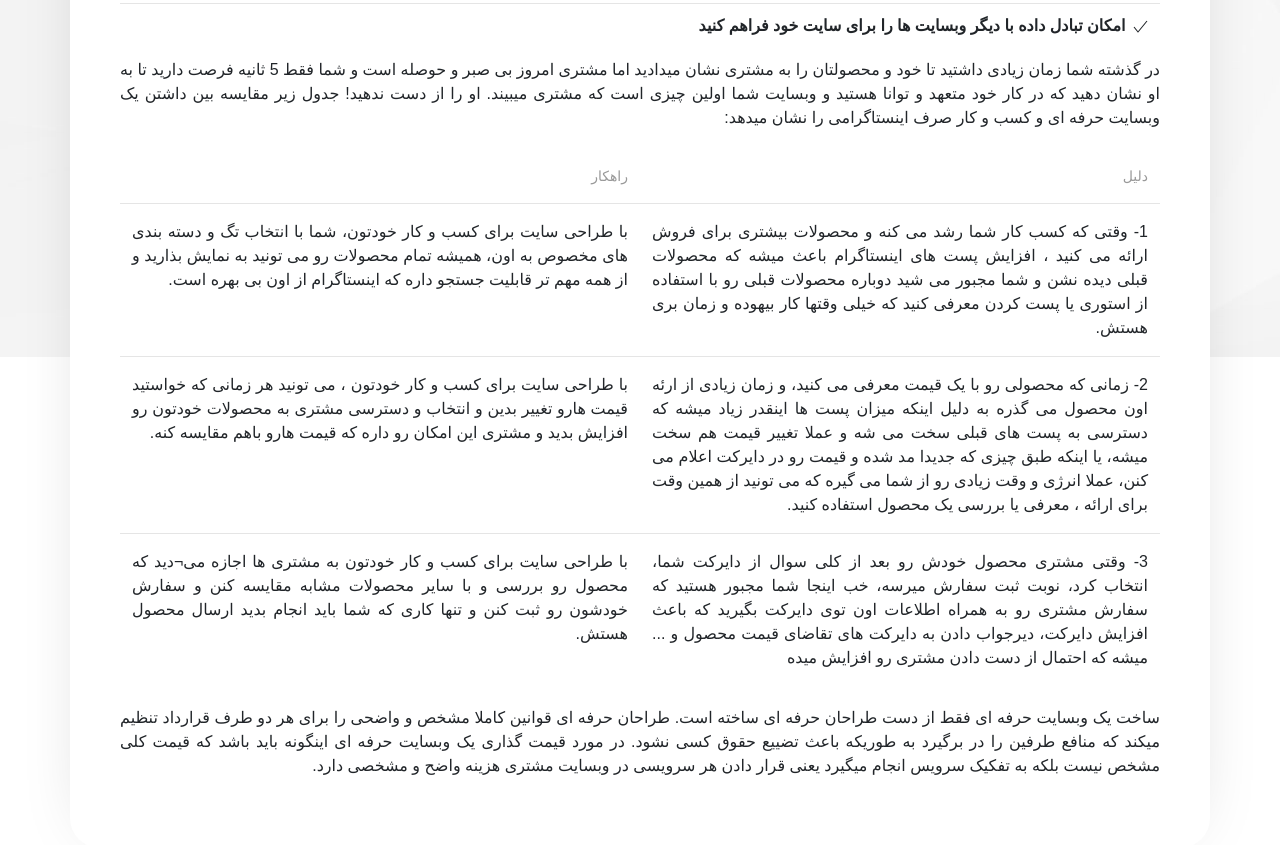
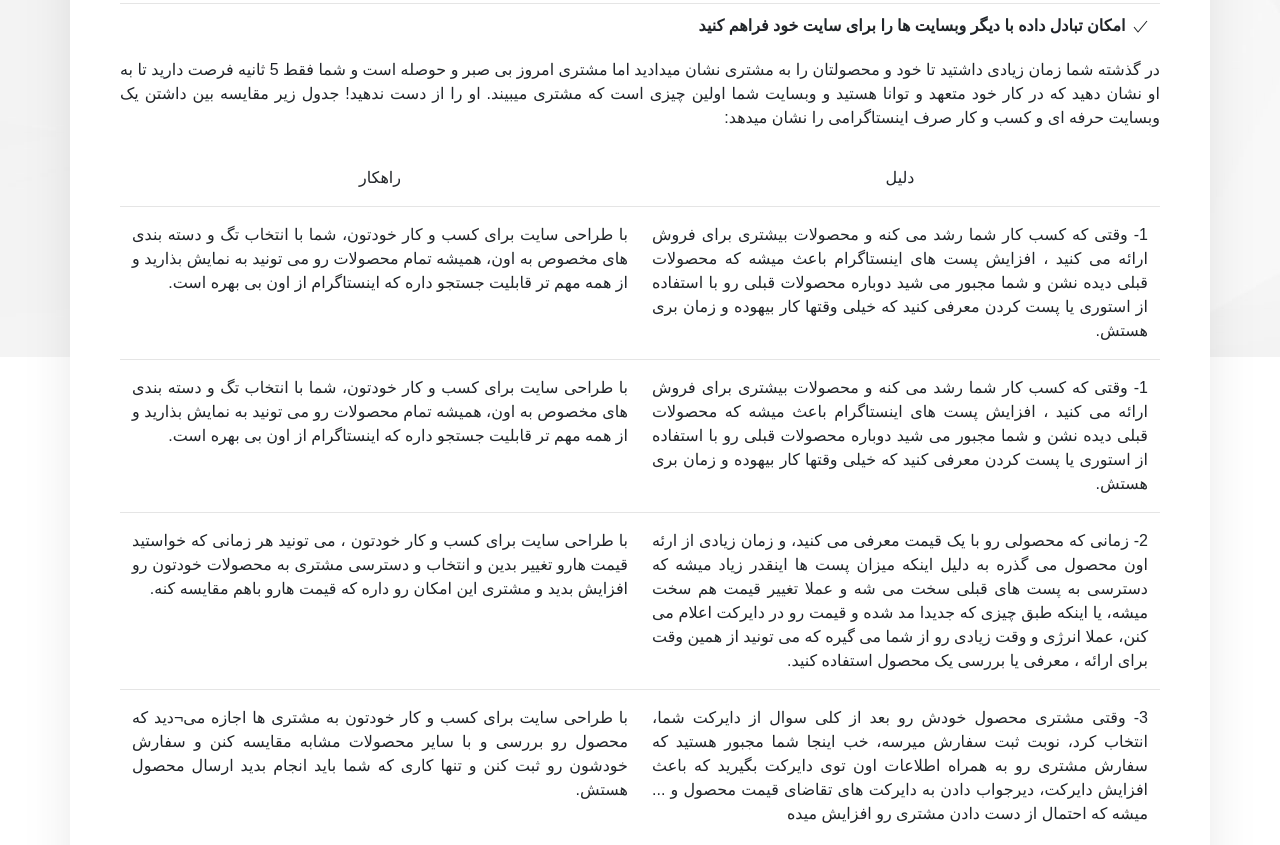
Before and after one commit to arashPYA/website, a plain HTML site: page index.html in a window 1280 px wide. Shown: the part 1443-2288 px from the top of the page. Drawn offline with nearby package versions, Linux system fonts and the light colour scheme; animation ran at ten frames a second; a small style sheet from the web is missing.

Commit message:
4:27 16/11/99

```diff
--- a/date.css/style.css
+++ b/date.css/style.css
@@ -173,6 +173,10 @@ p.textcenter {
 .custom-file {
     text-align: center;
     width: 50%;
+}
+
+.TH {
+    text-align: center;
 }
 
 
--- a/index.html
+++ b/index.html
@@ -53,13 +53,16 @@
                     او را از دست ندهید! جدول زیر مقایسه بین داشتن یک وبسایت حرفه ای و کسب و کار صرف اینستاگرامی را نشان میدهد:
                 </p>
                 <table class="uk-table uk-table-divider">
-                    <thead>
+                    <tbody>
+                        <tr class="TH">
+                            <td>دلیل</td>
+                            <td>راهکار</td>
+                        </tr>
                         <tr>
-                            <th>دلیل</th>
-                            <th>راهکار</th>
+                            <td>1- وقتی که کسب کار شما رشد می کنه و محصولات بیشتری برای فروش ارائه می کنید ، افزایش پست های اینستاگرام باعث میشه که محصولات قبلی دیده نشن و شما مجبور می شید دوباره محصولات قبلی رو با استفاده از استوری یا پست کردن معرفی کنید
+                                که خیلی وقتها کار بیهوده و زمان بری هستش. </td>
+                            <td>با طراحی سایت برای کسب و کار خودتون، شما با انتخاب تگ و دسته بندی های مخصوص به اون، همیشه تمام محصولات رو می تونید به نمایش بذارید و از همه مهم تر قابلیت جستجو داره که اینستاگرام از اون بی بهره است.</td>
                         </tr>
-                    </thead>
-                    <tbody>
                         <tr>
                             <td>1- وقتی که کسب کار شما رشد می کنه و محصولات بیشتری برای فروش ارائه می کنید ، افزایش پست های اینستاگرام باعث میشه که محصولات قبلی دیده نشن و شما مجبور می شید دوباره محصولات قبلی رو با استفاده از استوری یا پست کردن معرفی کنید
                                 که خیلی وقتها کار بیهوده و زمان بری هستش. </td>
@@ -95,7 +98,7 @@
                 <p class="textcenter">ما در BIGtek نه تنها وبسایت مورد دلخواه مشتری را طراحی می کنیم، بلکه در انتخاب بهترین خدمات مورد نیاز به مشتری نیز مشاوره می دهیم.</p>
                 <p class="textcenter">ارزان ترین خدمات را ارائه نمی دهیم اما قطعا ارزشمندترین و به صرفه ترین سرویس ها را به شما ارائه خواهیم کرد.</p>
             </div>
-            <div class="col-xl-12">
+            <div class="col-xl-12" id="Ghavanin">
                 <h1>قوانین</h1>
                 <p class="center">لطفا قبل از هر گونه اقدام به سفارش، لیست قوانین و مقررات تنظیم شده را به دقت مطالعه فرمایید. این قوانین کاملا بدیهی و موجه بوده و طریق مراجع قانونی و قوانین حاکم بر جمهوری اسلامی ایران قابل پیگیری می باشد. این قوانین به گونه ای تنظیم شده
                     که ضامن منافع طرفین قرارداد باشد. </p>
@@ -183,16 +186,9 @@
                             </div>
                         </div>
                     </div>
-                    <!-- <div class="uk-margin" uk-margin>
-                        <div uk-form-custom="target: true" required>
-                            <input type="file" required>
-                            <input class="uk-input uk-form-width-medium" type="text" placeholder="ارسال لوگو (کلیک کنید)" required>
-                        </div>
-                        <button class="uk-button uk-button-default">ارسال</button>
-                    </div> -->
                     <div class="custom-file">
                         <input type="file" class="custom-file-input" id="validatedCustomFile" required>
-                        <label class="custom-file-label" for="validatedCustomFile">تصویر انتخابی باید باکیفیت بالا و با فرمت png باشد.</label>
+                        <label class="custom-file-label" for="validatedCustomFile">تصویر انتخابی باید با کیفیت بالا باشد.</label>
                         <div class="invalid-feedback">یک فایل انتخاب کنید</div>
                     </div>
                     <div class="uk-margin uk-grid-small uk-child-width-auto uk-grid">
@@ -303,7 +299,7 @@
                     <div class="form-group">
                         <div class="form-check">
                             <input class="form-check-input" type="checkbox" value="send" id="invalidCheck" required>&nbsp;&nbsp;&nbsp;
-                            <label class="form-check-label" for="invalidCheck"><p>قوانین را قبول دارم</p></label>
+                            <label class="form-check-label" for="invalidCheck"><p><a href="#Ghavanin">قوانین</a> را مطالعه کردم و با آنها موافق هستم</p></label>
                             <div class="invalid-feedback">
                                 تمام قسمت ها باید به درستی پر شوند
                             </div>
@@ -403,9 +399,7 @@
             </div>
         </div>
     </footer>
-    <script src="date.js/script.js">
-        uk
-    </script>
+    <script src="date.js/script.js"></script>
     <script src="date.js/uikit.min.js"></script>
     <script src="date.js/uikit-icons.min.js"></script>
 </body>
```
